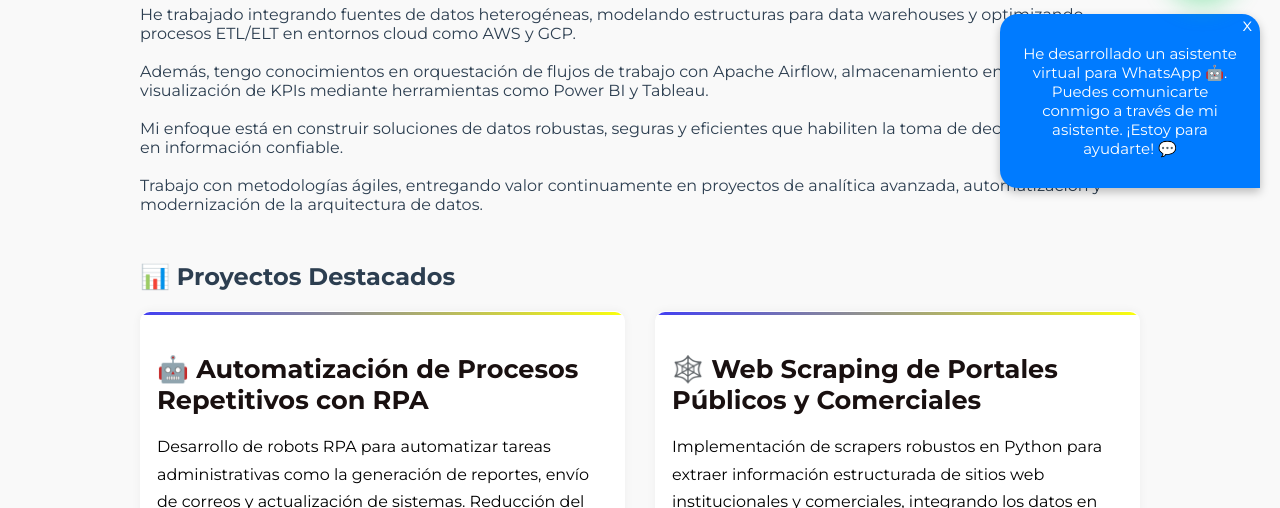
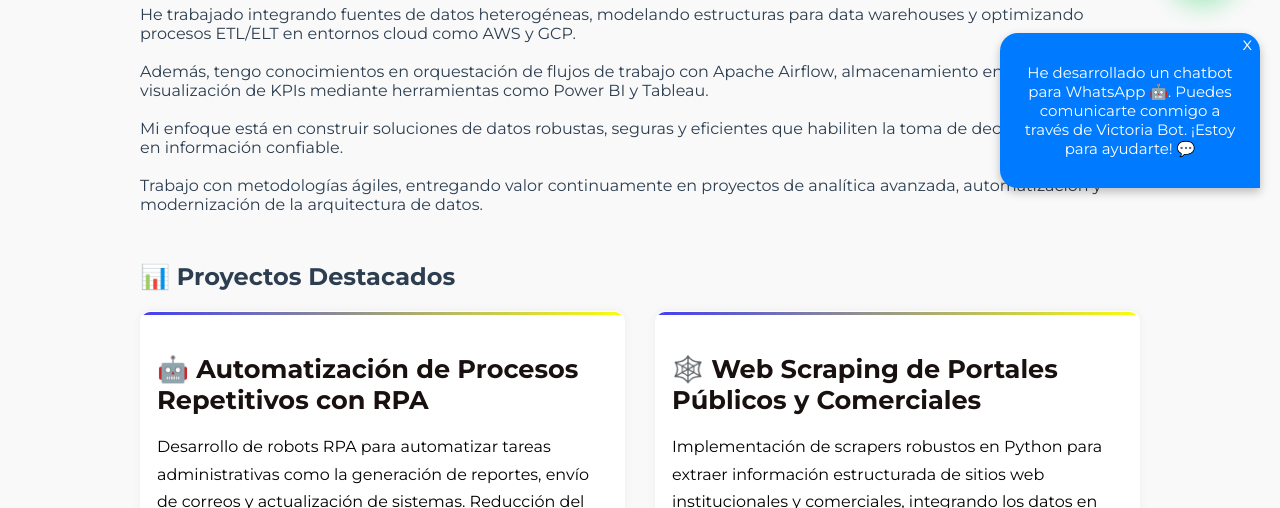
Before and after one commit to yanzes/ProyectPorfolio, a plain HTML site: page index.html in a window 1280 px wide. Shown: the part 592-1100 px from the top of the page. Drawn offline with nearby package versions, Linux system fonts and the light colour scheme.

Commit message:
Update Whatsapp Bot

```diff
--- a/index.html
+++ b/index.html
@@ -184,9 +184,9 @@
     <div id="chat">
         <span class="cerrar" onclick="this.parentElement.style.display='none'">x</span>
             <p class="assistant-message"
-            data-es="He desarrollado un asistente virtual para WhatsApp 🤖. Puedes comunicarte conmigo a través de mi asistente. ¡Estoy para ayudarte! 💬"
-            data-en="I’ve developed a virtual assistant for WhatsApp 🤖. You can contact me through my assistant — I’m here to help! 💬">
-            He desarrollado un asistente virtual para WhatsApp 🤖. Puedes comunicarte conmigo a través de mi asistente. ¡Estoy para ayudarte! 💬
+            data-es="He desarrollado un chatbot para WhatsApp 🤖. Puedes comunicarte conmigo a través de Victoria Bot. ¡Estoy para ayudarte! 💬"
+            data-en="I've developed a chatbot for WhatsApp 🤖. You can reach me through Victoria Bot. I'm here to help! 💬">
+            He desarrollado un chatbot para WhatsApp 🤖. Puedes comunicarte conmigo a través de Victoria Bot. ¡Estoy para ayudarte! 💬
             </p>
     </div>
 
```
